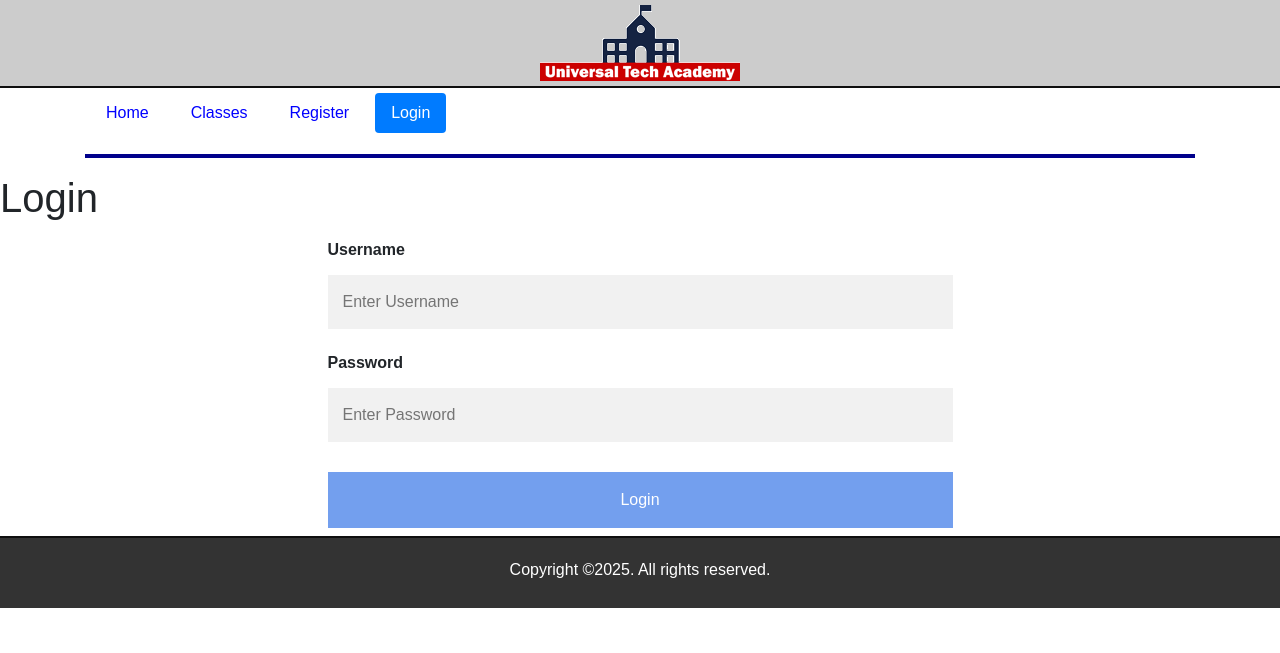
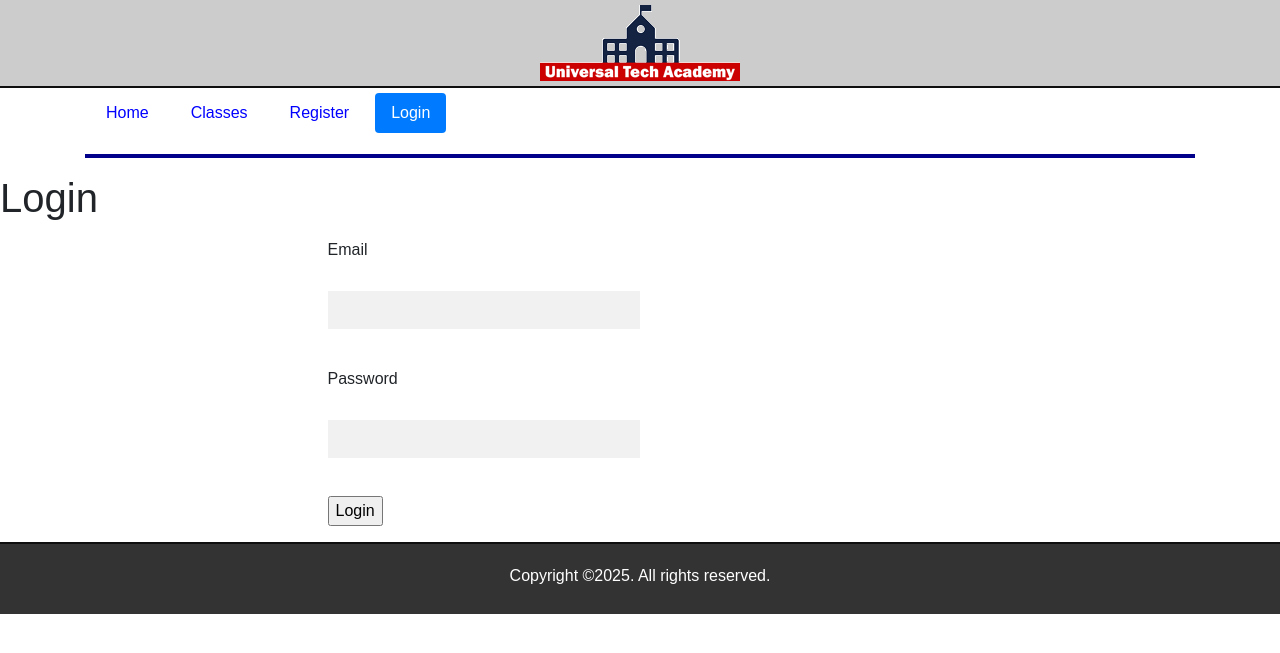
Before and after one commit to floortom/Flask-EnrollmentApp, a Flask app: page /login in a window 1280 px wide. Shown: the top 653 px of the page. Run offline with Flask 2, Linux system fonts and the light colour scheme; some libraries are stand-ins or nearby versions.

Commit message:
Set up the WTForms.

```diff
--- /dev/null
+++ b/application/forms.py
@@ -0,0 +1,17 @@
+from flask_wtf import FlaskForm
+from wtforms import StringField, PasswordField, SubmitField, BooleanField
+from wtforms.validators import DataRequired
+
+class LoginForm(FlaskForm):
+    email = StringField("Email", validators=[DataRequired()])
+    password = StringField("Password", validators=[DataRequired()])
+    rememberMe = BooleanField("Remember Me")
+    submit = SubmitField("Login")
+
+class RegisterForm(FlaskForm):
+    email = StringField("Email", validators=[DataRequired()])
+    password = StringField("Password", validators=[DataRequired()])
+    passwordConfirm = StringField("Confirm password", validators=[DataRequired()])
+    firstName = StringField("First name", validators=[DataRequired()])
+    lastName = StringField("Last name", validators=[DataRequired()])
+    submit = SubmitField("Register")
--- a/application/routes.py
+++ b/application/routes.py
@@ -2,6 +2,7 @@ from application import app, db
 from flask import render_template, request, Response
 import json
 from application.models import User, Course, Enrollment
+from application.forms import LoginForm
 
 @app.route("/")
 @app.route("/index")
@@ -20,9 +21,10 @@ def courses(term="2025"):
 def register():
     return render_template("register.html", register=True)
 
-@app.route("/login")
+@app.route("/login", methods=["GET", "POST"])
 def login():
-    return render_template("login.html", login=True)
+    form = LoginForm()
+    return render_template("login.html", form=form, title="Login", login=True)
 
 @app.route("/enrollment", methods=["GET", "POST"])
 def enrollment():
--- a/application/static/css/main.css
+++ b/application/static/css/main.css
@@ -41,8 +41,8 @@ hr {
 }
 
 input[type=text], input[type=password] {
-    width: 100%;
-    padding: 15px;
+    width: 50%;
+    padding: 7px;
     margin: 5px 0 22px 0;
     display: inline-block;
     border: none;
--- a/application/templates/login.html
+++ b/application/templates/login.html
@@ -1,18 +1,20 @@
 {% extends "layout.html" %}
 
 {% block content %}
-    <h1>Login</h1>
+    <h1>{{title}}</h1>
     <div class="row">
         <div class="col-md-6 offset-md-3">
             <h3></h3>
-            <form name="login" action="login.php" method="get">
-                <label for="username"><b>Username</b></label>
-                <input type="text" placeholder="Enter Username" name="username" required>
-                <br>
-                <label for="password"><b>Password</b></label>
-                <input type="password" placeholder="Enter Password" name="password" required>
-                <br class="clear">
-                <input class="btn-submit" type="submit" name="submit" value="Login">
+            <form name="login" action="" method="post">
+                {{form.hidden_tag()}}
+
+                <p>{{form.email.label}}</p>
+                <p>{{form.email(size=35)}}</p>
+
+                <p>{{form.password.label}}</p>
+                <p>{{form.password(size=15)}}</p>
+
+                <p>{{form.submit()}}</p>
             </form>
         </div>
     </div>
```
